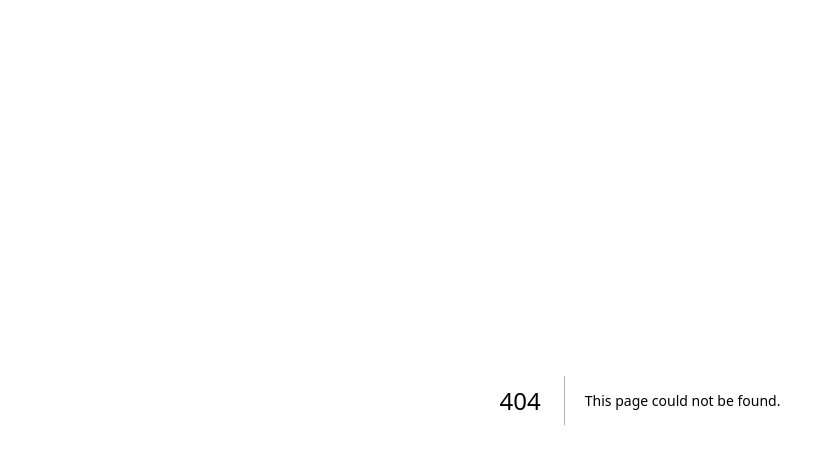
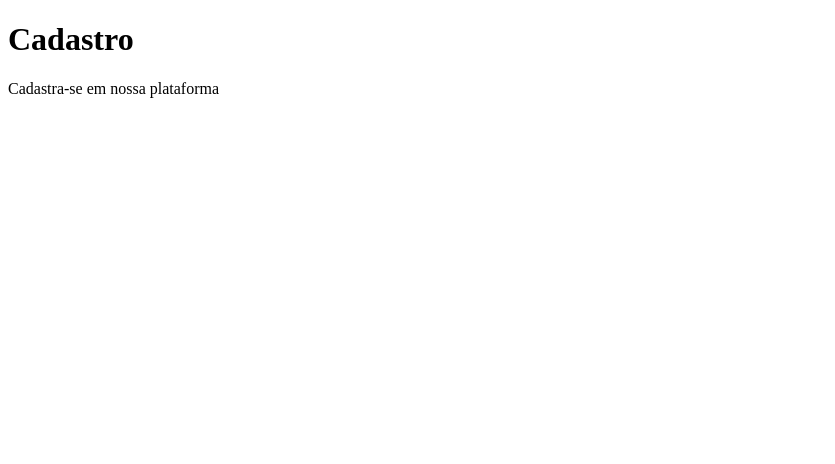
Before and after one commit to ProjEngSoft/Projeto-Scrum---ES-1, a Next.js app: page /cadastrar in a window 1280 px wide. Before the commit this address had no page. Shown: the top 464 px of the page, without its empty margins (0-835 px from the left). Built offline with nearby package versions, Linux system fonts and the light colour scheme.

Commit message:
Cria estrutura inicial da página de cadastro

```diff
--- /dev/null
+++ b/app/cadastrar/page.js
@@ -0,0 +1,10 @@
+export default function cadastroPage(){
+    return(
+        <main>
+            <header>
+                <h1>Cadastro</h1>
+                <p>Cadastra-se em nossa plataforma</p>
+            </header>
+        </main>
+    );
+}
```
